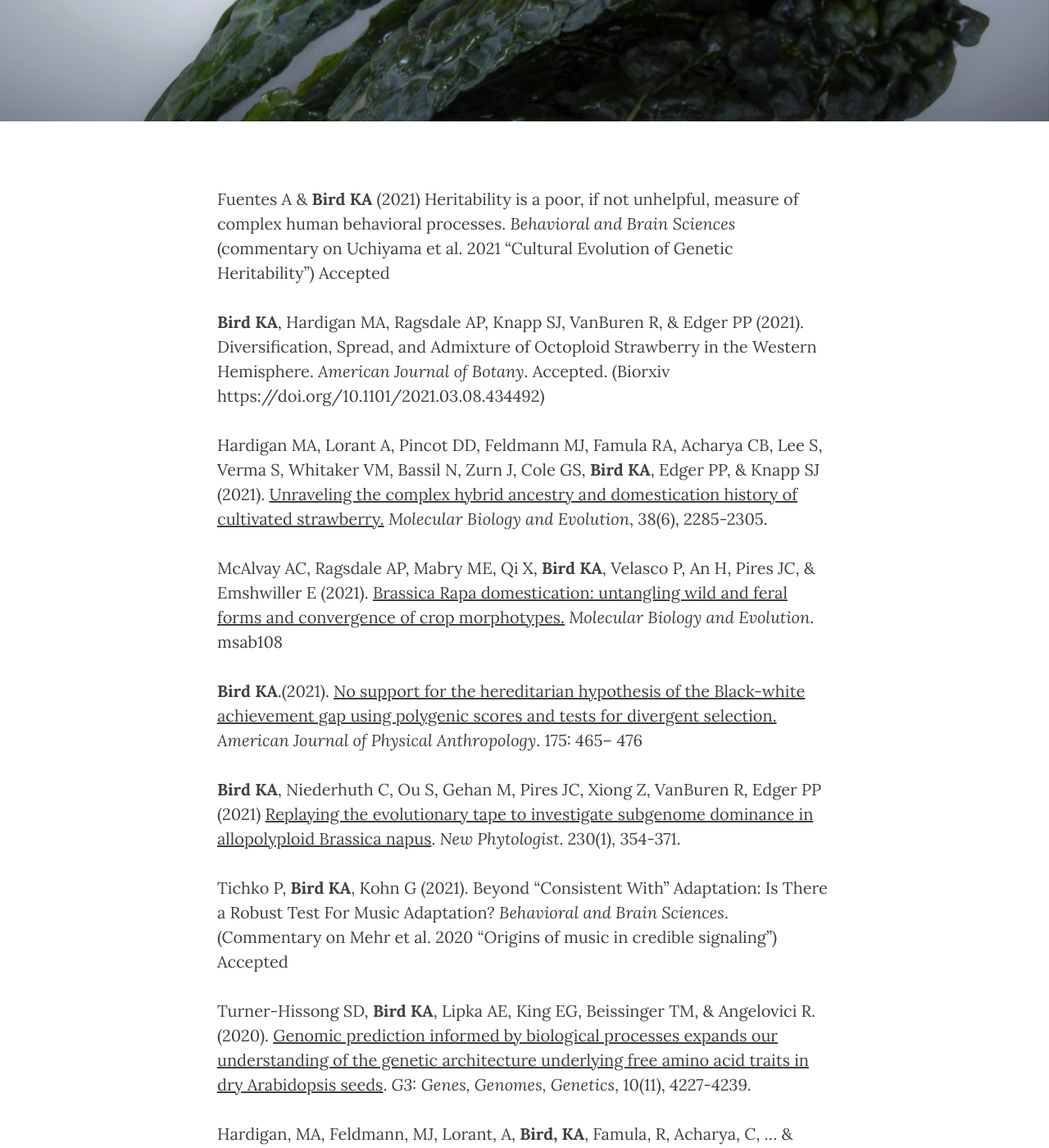
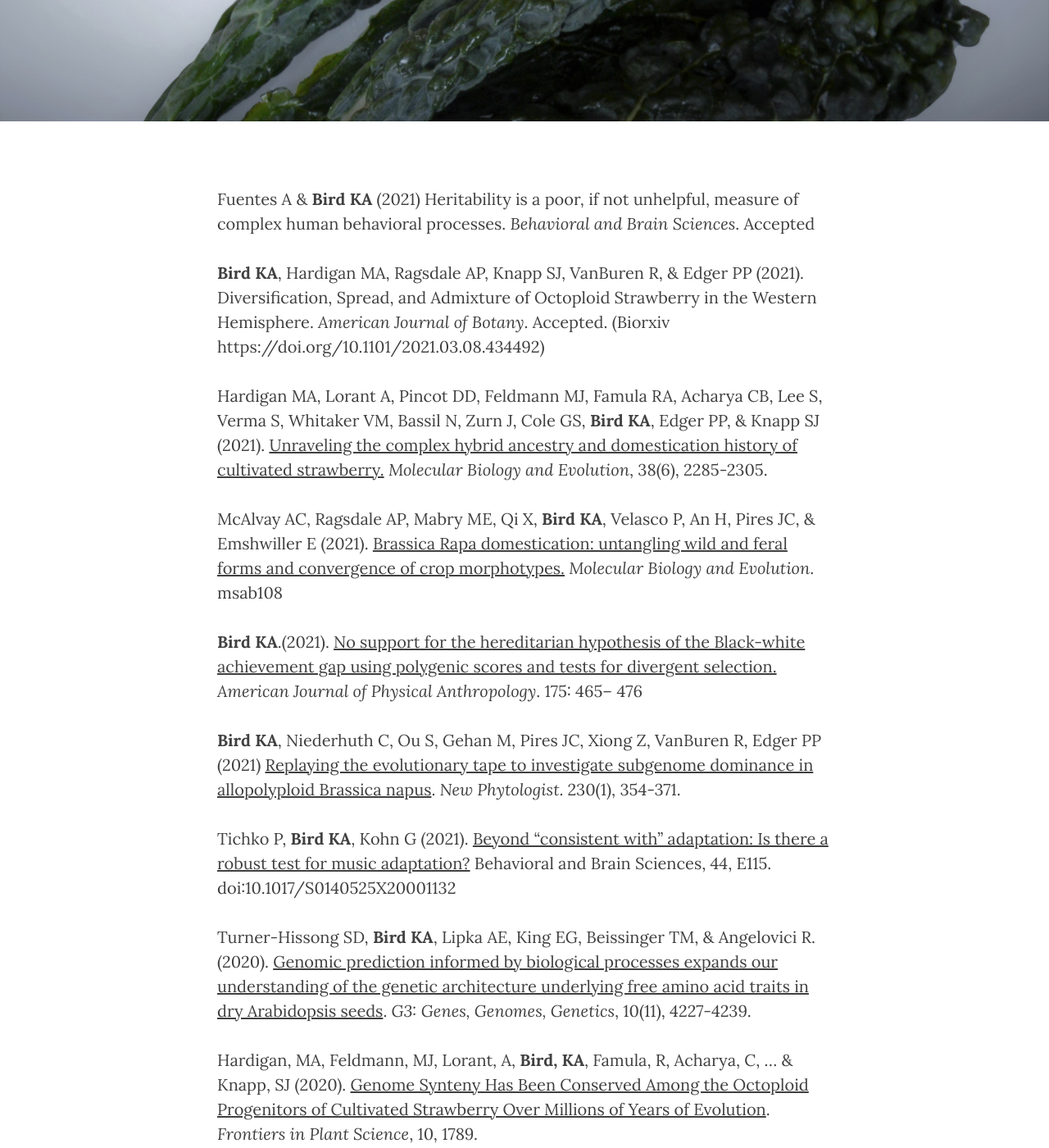
Before and after one commit to KevinABird/KevinABird.github.io, a Jekyll site: the page built from 4_publications.md, in a window 1280 px wide and 1400 px high, scrolled down 274 px. Shown: the whole window at 82% size. Built offline with Jekyll 4.4.1, drawn with Linux system fonts in a browser that asks for light colours; nearby versions of some CDN libraries.

Commit message:
Update 4_publications.md

```diff
--- a/4_publications.md
+++ b/4_publications.md
@@ -5,7 +5,7 @@ header-img: "img/Banner1-1.jpg"
 ---
 
 Fuentes A & **Bird KA** (2021) Heritability is a poor, if not unhelpful, measure of complex human behavioral processes.
-*Behavioral and Brain Sciences* (commentary on Uchiyama et al. 2021 "Cultural Evolution of Genetic Heritability") Accepted
+*Behavioral and Brain Sciences*.  Accepted
 
 **Bird KA**, Hardigan MA, Ragsdale AP, Knapp SJ, VanBuren R, & Edger PP (2021). Diversification, Spread, and Admixture of Octoploid Strawberry in the Western Hemisphere. *American Journal of Botany*. Accepted. (Biorxiv https://doi.org/10.1101/2021.03.08.434492)
 
@@ -17,7 +17,7 @@ McAlvay AC, Ragsdale AP, Mabry ME, Qi X, **Bird KA**, Velasco P, An H, Pires JC,
 
 **Bird KA**, Niederhuth C, Ou S, Gehan M, Pires JC, Xiong Z, VanBuren R, Edger PP (2021) [Replaying the evolutionary tape to investigate subgenome dominance in allopolyploid Brassica napus](https://nph.onlinelibrary.wiley.com/doi/10.1111/nph.17137). *New Phytologist*. 230(1), 354-371.
 
-Tichko P, **Bird KA**, Kohn G (2021). Beyond “Consistent With” Adaptation: Is There a Robust Test For Music Adaptation? *Behavioral and Brain Sciences*. (Commentary on Mehr et al. 2020 "Origins of music in credible signaling") Accepted
+Tichko P, **Bird KA**, Kohn G (2021). [Beyond “consistent with” adaptation: Is there a robust test for music adaptation?](https://www.cambridge.org/core/journals/behavioral-and-brain-sciences/article/beyond-consistent-with-adaptation-is-there-a-robust-test-for-music-adaptation/744A88E0A16328BA302FD0D2349C140E) Behavioral and Brain Sciences, 44, E115. doi:10.1017/S0140525X20001132
 
 Turner-Hissong SD, **Bird KA**, Lipka AE, King EG, Beissinger TM, & Angelovici R. (2020). [Genomic prediction informed by biological processes expands our understanding of the genetic architecture underlying free amino acid traits in dry Arabidopsis seeds](https://www.g3journal.org/content/10/11/4227.abstract). *G3: Genes, Genomes, Genetics*, 10(11), 4227-4239.
 
```
